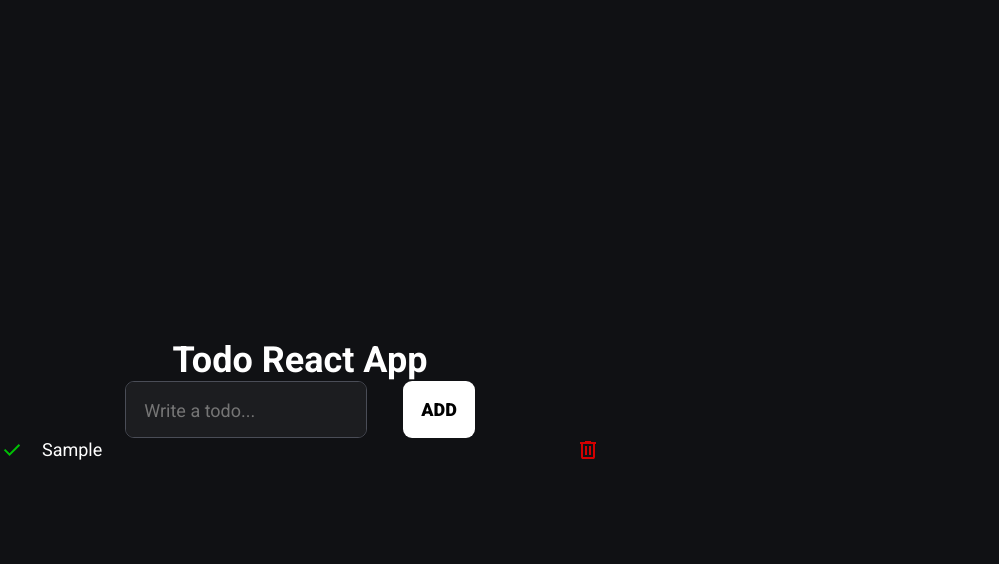
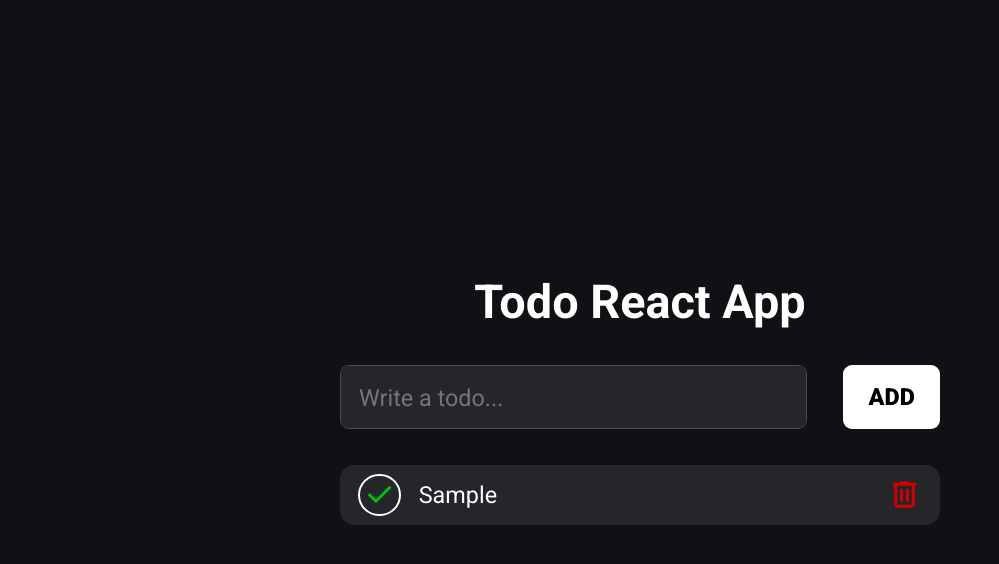
Before and after one commit to sagarEmn/basic-React-projects, a React (Vite) app in the folder 2 - Todo App/: page / in a window 1280 px wide. Both pictures are taken after typing "Sample" into the empty fields and a click on the button "ADD". Shown: the top 564 px of the page, without its empty margins (0-999 px from the left). Built offline with nearby package versions, Linux system fonts and the light colour scheme.

Commit message:
Better list, icon size

```diff
--- a/2 - Todo App/public/CheckIcon.jsx
+++ b/2 - Todo App/public/CheckIcon.jsx
@@ -4,9 +4,9 @@ export default function CheckIcon({colorFill}) {
   return (
     <svg
       xmlns="http://www.w3.org/2000/svg"
-      height="24px"
+      height="1em"
       viewBox="0 -960 960 960"
-      width="24px"
+      width="1em"
       fill={colorFill}
     >
       <path d="M382-240 154-468l57-57 171 171 367-367 57 57-424 424Z" />
--- a/2 - Todo App/public/DeleteIcon.jsx
+++ b/2 - Todo App/public/DeleteIcon.jsx
@@ -4,9 +4,9 @@ export default function DeleteIcon({colorFill}) {
   return (
     <svg
       xmlns="http://www.w3.org/2000/svg"
-      height="24px"
+      height="1em"
       viewBox="0 -960 960 960"
-      width="24px"
+      width="1em"
       fill={colorFill}
     >
       <path d="M280-120q-33 0-56.5-23.5T200-200v-520h-40v-80h200v-40h240v40h200v80h-40v520q0 33-23.5 56.5T680-120H280Zm400-600H280v520h400v-520ZM360-280h80v-360h-80v360Zm160 0h80v-360h-80v360ZM280-720v520-520Z" />
--- a/2 - Todo App/src/App.css
+++ b/2 - Todo App/src/App.css
@@ -5,6 +5,8 @@
   flex-direction: column;
   align-items: center;
   justify-content: center;
+  gap: 2rem;
+
   width: min(100%, 600px);
   max-width: 600px;
 }
@@ -12,6 +14,9 @@
 /* todo header-from-container styling */
 
 .todo-app__header-form-container {
+  display: flex;
+  flex-direction: column;
+  gap: 2rem;
   width: 100%;
 }
 
@@ -30,7 +35,11 @@
   resize: none;
   padding: 1rem;
   background: var(--primary-clr-800);
+  color: var(--accent-clr);
   border: 1px solid var(--secondary-clr-700);
+  width: 100%;
+  caret-color: var(--accent-clr);
+  scrollbar-width: none;
 }
 
 .todo-app__form textarea:focus {
@@ -41,7 +50,7 @@
   font-weight: 900;
   background: var(--accent-clr);
   border: none;
-  padding: 0.5rem 1rem;
+  padding: 0.5rem 1.4rem;
   border-radius: 0.5rem;
   align-self: stretch;
 }
@@ -54,8 +63,12 @@
 /* todo list styling */
 .todo-app__list-section {
   width: 100%;
+}
+
+.todo-app__list {
   display: flex;
   flex-direction: column;
+  gap: 1rem;
 }
 
 .todo-app__list__item {
@@ -63,6 +76,10 @@
   justify-content: center;
   align-items: center;
   gap: 1rem;
+
+  background-color: var(--primary-clr-800);
+  padding: 0.5rem 1rem;
+  border-radius: 0.8rem;
 }
 
 input[type="checkbox"] {
@@ -70,14 +87,21 @@ input[type="checkbox"] {
 }
 
 .check-icon {
+  font-size: 1.5em;
   display: flex;
+  border: 2px solid var(--accent-clr);
+  border-radius: 50%;
+  padding: 0.1rem;
+  cursor: pointer;
 }
 
 .todo-app__list__item__button {
   background: none;
   padding: 0;
   border: none;
-  font-size: 0;
+  display: flex;
+  font-size: 1.5em;
+  cursor: pointer;
 }
 
 .todo-app__list__item__text {
--- a/2 - Todo App/src/index.css
+++ b/2 - Todo App/src/index.css
@@ -50,7 +50,7 @@ body {
 :root {
   /* color variables */
   --primary-clr-900: #101114;
-  --primary-clr-800: #1c1d20;
+  --primary-clr-800: #252629;
 
   --secondary-clr-700: #4a4d57;
   --secondary-clr-500: hsl(0, 0%, 60%);
@@ -63,7 +63,9 @@ body {
 
 #root {
   width: 100%;
-  margin: 0 auto;
+  display: flex;
+  place-items: center;
+  justify-content: center;
 }
 
 html {
@@ -73,7 +75,7 @@ html {
 body {
   background-color: var(--bg-clr);
   color: var(--secondary-clr-100);
-  font-size: 1rem;
+  font-size: 1.3rem;
   display: flex;
   justify-content: center;
   align-items: center;
```
